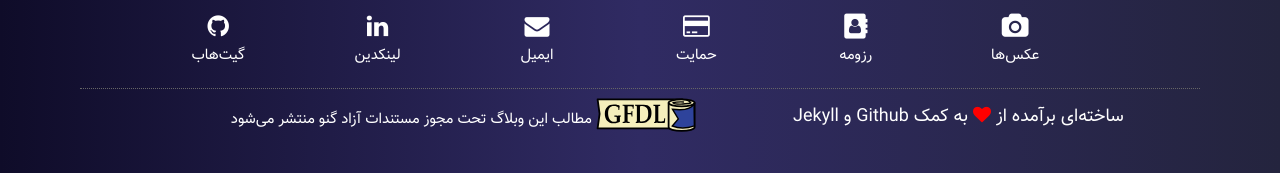
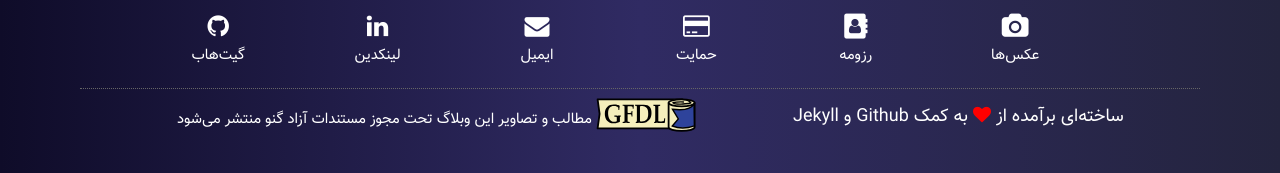
Before and after one commit to migim/migim.github.io, a Jekyll site: the page built from index.html, in a window 1280 px wide and 900 px high, scrolled down 1986 px. Shown: the part 724-897 px from the top of the window. Built offline with Jekyll 4.4.1, drawn with Linux system fonts in a browser that asks for light colours; the list of posts is cut into pages by our own code.

Commit message:
copyright correctness

```diff
--- a/_includes/footer.html
+++ b/_includes/footer.html
@@ -50,6 +50,6 @@
 		<span>ساخته‌ای برآمده از <i class="fa fa-heart"></i> به کمک <a target="_blank" href="http://github.com">Github</a> و <a target="_blank" href="http://jekyllrb.com">Jekyll</a></span>
 	</div>
 	<div class="fet">
-		<p><a target="_blank" href="https://www.gnu.org/copyleft/fdl.html"><img src="../assets/img/GFDL_Logo.svg" ></a> مطالب این وبلاگ تحت مجوز مستندات آزاد گنو منتشر می‌شود</p>
+		<p><a target="_blank" href="https://www.gnu.org/copyleft/fdl.html"><img src="../assets/img/GFDL_Logo.svg" ></a> مطالب و تصاویر این وبلاگ تحت مجوز مستندات آزاد گنو منتشر می‌شود</p>
 	</div>
 </section>
```
